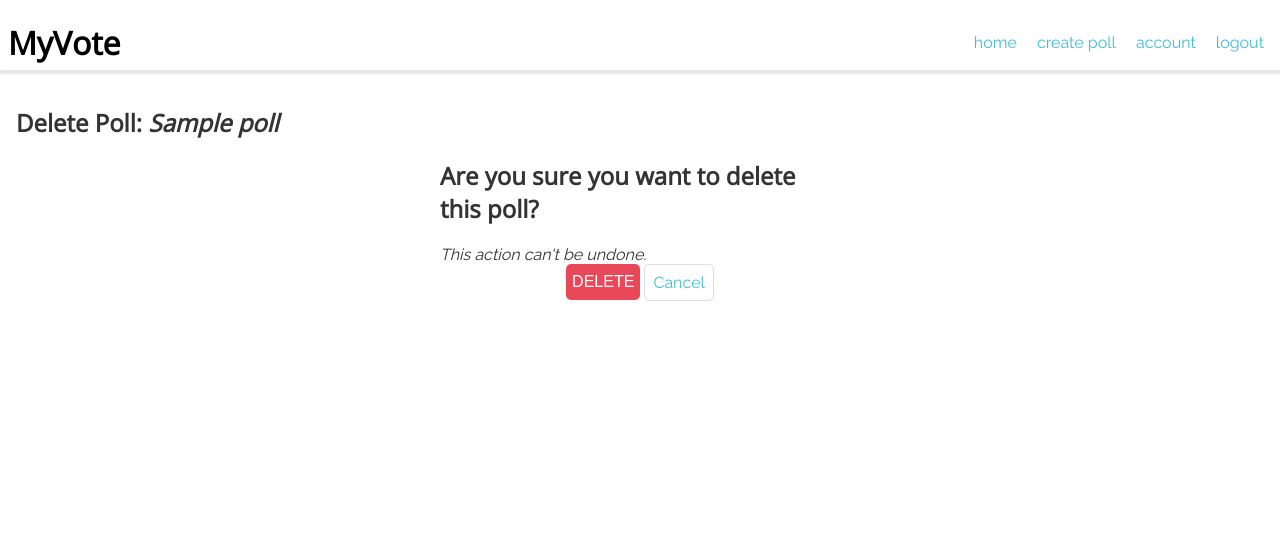
After one commit to jessereitz/myvote, a Django app: page /delete_poll/1/ in a window 1280 px wide. The commit adds this page. Shown: the top 556 px of the page. Run offline with Django 3.2, Linux system fonts and the light colour scheme; a user stored in the database is signed in; tables that the repository leaves empty hold one stand-in row (values such as "Sample post").

Commit message:
Add delete poll functionality.

```diff
--- a/myvote/myvote/forms.py
+++ b/myvote/myvote/forms.py
@@ -5,3 +5,6 @@ class PollCreationForm(forms.Form):
     name = forms.CharField(label="poll name", max_length=100)
     option1 = forms.CharField(label="option 1", max_length=100)
     option2 = forms.CharField(label="option 2", max_length=100)
+
+class PollDeletionForm(forms.Form):
+    pass
--- a/myvote/myvote/models.py
+++ b/myvote/myvote/models.py
@@ -5,7 +5,7 @@ from django.contrib.auth.models import User
 
 class Poll(models.Model):
     name = models.CharField(max_length=100)
-    owner = models.ForeignKey(User, on_delete='CASCADE', related_name='polls')
+    owner = models.ForeignKey(User, on_delete=models.CASCADE, related_name='polls')
 
     def __str__(self):
         return self.name
@@ -19,12 +19,12 @@ class Poll(models.Model):
 
 class Option(models.Model):
     option_text = models.CharField(max_length=100)
-    poll = models.ForeignKey(Poll, on_delete='CASCADE', related_name='options')
+    poll = models.ForeignKey(Poll, on_delete=models.CASCADE, related_name='options')
 
     def __str__(self):
         return self.option_text
 
 class Vote(models.Model):
-    option = models.ForeignKey(Option, on_delete='CASCADE', related_name='votes')
-    owner = models.ForeignKey(User, on_delete='CASCADE', related_name='+')
-    poll = models.ForeignKey(Poll, on_delete='CASCADE', related_name='+')
+    option = models.ForeignKey(Option, on_delete=models.CASCADE, related_name='votes')
+    owner = models.ForeignKey(User, on_delete=models.CASCADE, related_name='+')
+    poll = models.ForeignKey(Poll, on_delete=models.CASCADE, related_name='+')
--- a/myvote/myvote/urls.py
+++ b/myvote/myvote/urls.py
@@ -23,6 +23,7 @@ urlpatterns = [
     path('create_poll/', views.create_poll, name='create poll'),
     path('vote_poll/<int:poll_id>/<int:option_id>', views.vote_poll, name='vote poll'),
     path('view_poll/<int:poll_id>/', views.view_poll, name='view poll'),
+    path('delete_poll/<int:poll_id>/', views.delete_poll, name='delete poll'),
     path('account/', include('accounts.urls')),
     path('admin/', admin.site.urls),
 ]
--- a/myvote/myvote/views.py
+++ b/myvote/myvote/views.py
@@ -4,7 +4,7 @@ from django.contrib.auth.decorators import login_required
 from django.contrib import messages
 
 from .models import Poll, Option, Vote
-from .forms import PollCreationForm
+from .forms import PollCreationForm, PollDeletionForm
 
 def index(request):
     """ Renders homepage/index view. """
@@ -59,8 +59,24 @@ def vote_poll(request, poll_id, option_id):
             messages.add_message(request, messages.SUCCESS, "Vote recorded successfully!")
 
     return redirect(reverse('view poll', args=(poll.id,)))
-    # if not get_object_or_404(Vote, owner=request.user):
-    #     print("\n\n\n\nNo vote for this user")
-    # option = get_object_or_404(Option, pk=option_id)
-    # vote = Vote(option=option, owner=request.user)
-    # vote.save()
+
+@login_required
+def delete_poll(request, poll_id):
+    """
+        If current user is logged in and owns poll, deletes poll with given poll_id.
+    """
+    poll = get_object_or_404(Poll, pk=poll_id)
+    if request.user == poll.owner:
+        if request.method == 'POST':
+            # if current user is poll owner and has submitted post request, delete poll
+            deleted = poll.delete()
+            messages.add_message(request, messages.SUCCESS, "Poll successfully deleted")
+            return redirect(reverse('home'))
+        else:
+            # if current user is poll owner and submits get request, display delete form
+            form = PollDeletionForm()
+            return render(request, 'myvote/delete_poll.html', {'poll': poll, 'form': form})
+    else:
+        # if current user is NOT poll owner, redirect home
+        messages.add_message(request, messages.ERROR, "You do not have permission to delete that poll")
+        return redirect(reverse('home'))
--- a/myvote/static/css/site.css
+++ b/myvote/static/css/site.css
@@ -174,4 +174,28 @@ form input[type="button"]:active {
 
 .red-background {
   background: #E94858 !important;
+  color: #fff;
+  border-color: #fff !important;
 }
+
+a.link_button {
+  box-sizing: border-box;
+  width: auto;
+  display: inline-block;
+  border-radius: 5px;
+  border: 1px solid #ddd;
+  transition: transform 0.2s, box-shadow 0.2s;
+  padding: 0.5em;
+  vertical-align: top;
+}
+
+a.link_button:hover {
+  box-shadow: 0px 2px 3px 2px rgba(0,0,0,0.1);
+  transform: translateY(-2px);
+  text-decoration: none;
+}
+
+a.link_button:active {
+  box-shadow: 0px 1px 1px 1px rgba(0,0,0,0.1);
+  transform: translateY(0px);
+}
--- a/myvote/templates/myvote/create_poll.html
+++ b/myvote/templates/myvote/create_poll.html
@@ -3,7 +3,7 @@
 {% block title %}Create Poll{% endblock %}
 
 {% block content %}
-  <h1 class="text-center">Login</h1>
+  <h1 class="text-center">Create a New Poll</h1>
   <form method="POST" novalidate class="block_center">
     {% csrf_token %}
     {{ form }}
--- /dev/null
+++ b/myvote/templates/myvote/delete_poll.html
@@ -0,0 +1,16 @@
+{% extends "base.html" %}
+
+{% block title %}Delete Poll{% endblock %}
+
+{% block content %}
+  <h1>Delete Poll: <i>{{ poll.name }}</i></h1>
+  <form method="POST" novalidate class="block_center">
+    {% csrf_token %}
+    <h2>Are you sure you want to delete this poll?</h2>
+    <i>This action can't be undone.</i>
+    <div class="text-center">
+      <input type="submit" value="DELETE" class="red-background">
+      <a href="{% url 'home' %}" class="link_button">Cancel</a>
+    </div>
+  </form>
+{% endblock %}
--- a/myvote/templates/myvote/view_poll.html
+++ b/myvote/templates/myvote/view_poll.html
@@ -20,6 +20,11 @@
     </tr>
     {% endfor %}
   </table>
+  {% if user == poll.owner %}
+  <div class="text-center">
+    <a href="{% url 'delete poll' poll_id=poll.id %}" class="link_button red-background">Delete this poll</a>
+  </div>
+  {% endif %}
 </div>
 
 {% endblock %}
```
Also changed, not shown: myvote/tests/views/test_myvote_poll.py (+103 -2 lines), myvote/myvote/migrations/0005_auto_20180120_0459.py (added). Lines whose indentation alone changed are shown as unchanged.
